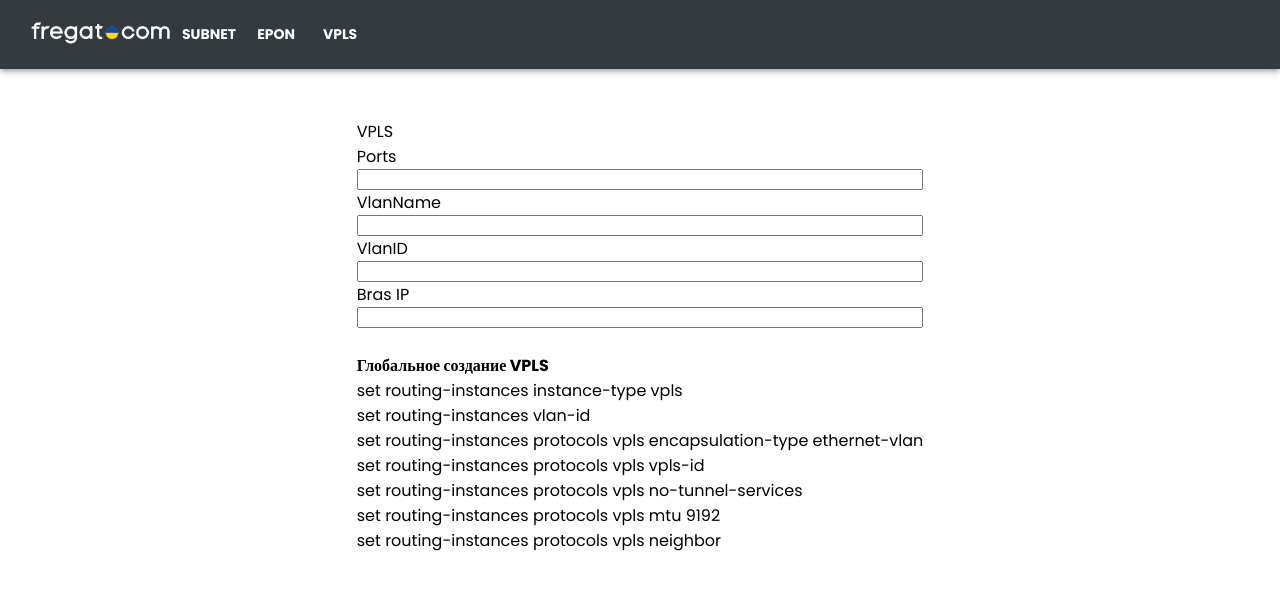
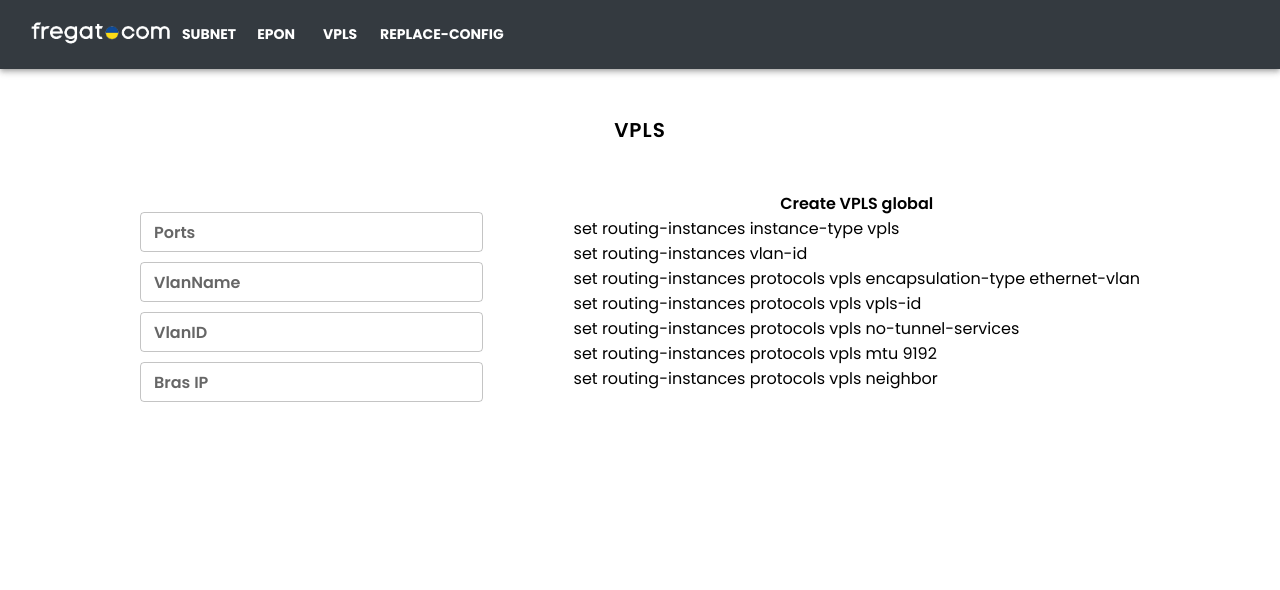
Before and after one commit to Vasstin/fregat-helper, a React (Create React App) app: page /vpls in a window 1280 px wide. Shown: the top 590 px of the page. Built offline with nearby package versions, Linux system fonts and the light colour scheme.

Commit message:
vpls added

```diff
--- a/src/App.js
+++ b/src/App.js
@@ -1,9 +1,9 @@
 import * as React from "react";
 import "./App.css";
 import VplsConfGen from "./VplsConfGen/VplsConfGen";
-import EponConfGen from "./eponConfGen/EponConfGen";
-import SubnetConfGen from "./subnetConfGen/SubnetConfGen";
-import Navigation from "./Navigation/Navigation";
+import EponConfGen from "./EponConfGen/EponConfGen";
+import SubnetConfGen from "./SubnetConfGen/SubnetConfGen";
+import ReplaceSwitchConfig from "./ReplaceSwitchConfig/ReplaceSwitchConfig";
 import { Routes, Route } from "react-router";
 import Layout from "./Layout";
 function App() {
@@ -13,6 +13,7 @@ function App() {
         <Route path="epon" element={<EponConfGen />} />
         <Route path="subnet" element={<SubnetConfGen />} />
         <Route path="vpls" element={<VplsConfGen />} />
+        <Route path="replace-config" element={<ReplaceSwitchConfig />} />
       </Route>
     </Routes>
   );
--- a/src/Layout.js
+++ b/src/Layout.js
@@ -3,7 +3,6 @@ import Navigation from "./Navigation/Navigation";
 import { Outlet } from "react-router";
 import { Box, styled } from "@mui/material";
 import { ThemeProvider, createTheme } from "@mui/material/styles";
-import CssBaseline from "@mui/material/CssBaseline";
 
 const Layout = (props) => {
   const theme = createTheme({
--- a/src/Navigation/Navigation.js
+++ b/src/Navigation/Navigation.js
@@ -13,23 +13,16 @@ import navLogo from "../img/fregg.png";
 import { Link } from "react-router";
 import styled from "@emotion/styled";
 
-const pages = ["Subnet", "Epon", "Vpls"];
+const pages = ["subnet", "epon", "vpls", "replace-config"];
 
 const Navigation = (props) => {
   const [anchorElNav, setAnchorElNav] = React.useState(null);
-  // const [anchorElUser, setAnchorElUser] = React.useState(null);
   const handleOpenNavMenu = (event) => {
     setAnchorElNav(event.currentTarget);
   };
-  // const handleOpenUserMenu = (event) => {
-  //   setAnchorElUser(event.currentTarget);
-  // };
   const handleCloseNavMenu = () => {
     setAnchorElNav(null);
   };
-  // const handleCloseUserMenu = () => {
-  //   setAnchorElUser(null);
-  // };
 
   const CustomAppBar = styled(AppBar)({
     width: "100%",
--- /dev/null
+++ b/src/ReplaceSwitchConfig/ReplaceSwitchConfig.js
@@ -0,0 +1,10 @@
+import { Box } from "@mui/material";
+import React from "react";
+
+const ReplaceSwitchConfig = props => {
+  return(
+    <Box></Box>
+  )
+};
+
+export default ReplaceSwitchConfig;
--- a/src/VplsConfGen/VplsConfGen.js
+++ b/src/VplsConfGen/VplsConfGen.js
@@ -1,7 +1,10 @@
 import React, { useState } from "react";
 import VplsPortConfGen from "./VplsPortConfGen";
+import Typography from "@mui/material/Typography";
+import TextField from "@mui/material/TextField";
+import Box from "@mui/material/Box";
 
-const VplsConfGen = props => {
+const VplsConfGen = (props) => {
   const [portArray, setPortArray] = useState([]);
   const [vlanVpls, setVlanVpls] = useState();
   const [vlanVplsName, setVlanVplsName] = useState();
@@ -9,7 +12,7 @@ const VplsConfGen = props => {
 
   let newArr = [];
   let getVplsVlanPorts = (event) => {
-    let arr = event.target.value.split(" ");
+    let arr = event.split(" ");
     for (let i = 0; i < arr.length; i++) {
       let str = arr[i];
       if (str.slice(0, 2) === "ge" || str.slice(0, 2) === "xe") {
@@ -19,42 +22,87 @@ const VplsConfGen = props => {
     return setPortArray(newArr);
   };
   let getVplsVlanId = (event) => {
-    return setVlanVpls(event.target.value);
+    return setVlanVpls(event);
   };
   let getVplsVlanName = (event) => {
-    return setVlanVplsName(event.target.value);
+    return setVlanVplsName(event);
   };
   let getVplsBrasIp = (event) => {
-    return setVlanVplsBrasIp(event.target.value);
+    return setVlanVplsBrasIp(event);
   };
-  return(
+
+  let nameArray = ["Ports", "VlanName", "VlanID", "Bras IP"];
+
+  let handleChange = (event) => {
+    switch (event.target.name) {
+      case "Ports":
+        getVplsVlanPorts(event.target.value);
+        break;
+      case "VlanName":
+        getVplsVlanName(event.target.value);
+        break;
+      case "VlanID":
+        getVplsVlanId(event.target.value);
+        break;
+      case "Bras IP":
+        getVplsBrasIp(event.target.value);
+        break;
+      default:
+    }
+  };
+  return (
     <div>
-        <p>VPLS</p>
-        <div>
-          <div className="InputBox">
-            <lable for="vplsPort">Ports</lable>
-            <input
-              onChange={(event) => getVplsVlanPorts(event)}
-              id="vplsPort"
-            ></input>
-            <lable for="vplsVlanName">VlanName</lable>
-            <input
-              onChange={(event) => getVplsVlanName(event)}
-              id="vplsVlanName"
-            ></input>
-            <lable for="vplsVlanId">VlanID</lable>
-            <input
-              onChange={(event) => getVplsVlanId(event)}
-              id="vplsVlanId"
-            ></input>
-            <lable for="vplsBrasIp">Bras IP</lable>
-            <input
-              onChange={(event) => getVplsBrasIp(event)}
-              id="vplsBrasIp"
-            ></input>
-          </div>
-          <br></br>
-          <b>Глобальное создание VPLS</b>
+      <Typography
+        variant="h3"
+        sx={{
+          textAlign: "center",
+        }}
+      >
+        VPLS
+      </Typography>
+      <Box
+        sx={{
+          display: "flex",
+          justifyContent: "space-between",
+          width: "1000px",
+        }}
+      >
+        <Box
+          sx={{
+            display: "flex",
+            flexDirection: "column",
+            marginTop: "20px",
+            marginRight: "20px",
+          }}
+        >
+          {nameArray.map((name) => (
+            <TextField
+              sx={{
+                marginBottom: "10px",
+              }}
+              color="primary"
+              name={name}
+              id="outlined-basic"
+              label={name}
+              variant="outlined"
+              size="small"
+              onChange={(event) => handleChange(event)}
+            ></TextField>
+          ))}
+        </Box>
+        <Box
+          sx={{
+            display: "flex",
+            flexDirection: "column",
+          }}
+        >
+          <Typography
+            sx={{
+              textAlign: "center",
+            }}
+          >
+            Create VPLS global
+          </Typography>
           <p>
             set routing-instances {vlanVplsName}
             {vlanVpls} instance-type vpls
@@ -83,7 +131,6 @@ const VplsConfGen = props => {
             set routing-instances {vlanVplsName}
             {vlanVpls} protocols vpls neighbor {vlanVplsBrasIp}
           </p>
-        </div>
           {portArray.map((port) => (
             <VplsPortConfGen
               portArray={port}
@@ -91,8 +138,10 @@ const VplsConfGen = props => {
               vlanVplsName={vlanVplsName}
             ></VplsPortConfGen>
           ))}
+        </Box>
+      </Box>
     </div>
-  )
+  );
 };
 
 export default VplsConfGen;
--- a/src/VplsConfGen/VplsPortConfGen.js
+++ b/src/VplsConfGen/VplsPortConfGen.js
@@ -4,6 +4,7 @@ const VplsPortConfGen = (props) => {
   console.log(props.vlanVpls);
   return (
     <div>
+      <br/>
       <p>set interfaces {props.portArray} unit {props.vlanVpls} description {props.vlanVplsName}{props.vlanVpls}</p>
       <p>set interfaces {props.portArray} unit {props.vlanVpls} encapsulation vlan-vpls</p>
       <p>set interfaces {props.portArray} unit {props.vlanVpls} vlan-id {props.vlanVpls}</p>
--- a/src/eponConfGen/EponConfGen.js
+++ b/src/eponConfGen/EponConfGen.js
@@ -3,12 +3,14 @@ import PppoeConfig from "./PppoeConfig";
 import Typography from "@mui/material/Typography";
 import TextField from "@mui/material/TextField";
 import Box from "@mui/material/Box";
+import Checkbox from "@mui/material/Checkbox";
 
 const EponConfGen = (props) => {
   let [epon, setEpon] = useState(1);
   // const [onuCount, setOnuCount] = useState([]);
   const [onuId, setOnuId] = useState([]);
   const [eponVlan, setEponVlan] = useState(0);
+  const [isFull, setIsFull] = useState();
 
   useEffect(() => {
     switch (epon) {
@@ -66,16 +68,11 @@ const EponConfGen = (props) => {
   }, [epon]);
   let handleEponPort = (event) => {
     setEpon(+event.target.value);
-    console.log(onuId.length)
+    console.log(onuId.length);
     if (onuId.length > 1) {
-      console.log('in first if')
     } else if (onuId.length !== 1) {
-      console.log('in second if')
       setOnuId(Array.from({ length: 64 }));
     }
-    // if(onuId.length <= 1){
-    //   setOnuId(Array.from({ length: 64 }));
-    // }
   };
 
   let getOnuId = (event) => {
@@ -91,9 +88,14 @@ const EponConfGen = (props) => {
         newArr.push(Number(item));
       }
     });
-    console.log(onuId.length + " in getonuid")
     arr[0] === "" ? setOnuId(Array.from({ length: 64 })) : setOnuId(newArr);
   };
+
+  const label = { inputProps: { "aria-label": "Checkbox demo" } };
+  const toggleCheckBox = (event) => {
+    setIsFull(event.target.checked);
+  };
+
   return (
     <div className="CreateConfig">
       <Typography
@@ -107,10 +109,24 @@ const EponConfGen = (props) => {
       <Box
         sx={{
           display: "flex",
-          justifyContent: "space-between",
-          width: "800px",
+          // justifyContent: "space-between",
+          width: "1000px",
         }}
       >
+        <Box
+          sx={{
+            display: "flex",
+            marginRight: '20px',
+            width:'50%'
+          }}
+        >
+          <Box
+            sx={{
+              marginRight: "5px",
+            }}
+          >
+            <Checkbox {...label} onClick={(event) => toggleCheckBox(event)} />
+          </Box>
           <Box
             sx={{
               display: "flex",
@@ -151,6 +167,7 @@ const EponConfGen = (props) => {
               onChange={getOnuId}
             />
           </Box>
+        </Box>
         <div>
           {
             epon === 0 ? (
@@ -162,6 +179,7 @@ const EponConfGen = (props) => {
                   eponVlan={eponVlan}
                   key={index}
                   count={item || index + 1}
+                  fullState={isFull}
                 ></PppoeConfig>
               ))
             )
--- a/src/eponConfGen/PppoeConfig.js
+++ b/src/eponConfGen/PppoeConfig.js
@@ -1,7 +1,7 @@
 import React from "react";
 import "./PppoeConfig.css";
 const Pppoe_config = (props) => {
-  //console.log(props)
+  console.log(props);
   return (
     <div>
       <p>
@@ -12,6 +12,15 @@ const Pppoe_config = (props) => {
       <p>epon onu port 1 ctc vlan mode tag {props.eponVlan}</p>
       <p>epon onu port 1 ctc loopback detect </p>
       <p>epon onu port 1 ctc notify loopback </p>
+      {props.fullState ? (
+        <div>
+          <p>epon onu all-port mac address-table dynamic maximum 2</p>
+          <p>epon onu all-port mac access-group pppoe</p>
+          <p>epon onu all-port storm-control mode 1 threshold 256</p>
+          <p>epon fec enable</p>
+        </div>
+      ) : null}
+
       <p>epon sla upstream pir 640000 cir 12000 </p>
       <p>epon sla downstream pir 640000 cir 12000</p>
       {/* <p>exit</p> */}
--- a/src/index.js
+++ b/src/index.js
@@ -1,7 +1,6 @@
 import React from "react";
 import ReactDOM from "react-dom/client";
-import { BrowserRouter, Routes, Route } from "react-router";
-import Navigation from "./Navigation/Navigation";
+import { BrowserRouter } from "react-router";
 import "./index.css";
 import App from "./App";
 import reportWebVitals from "./reportWebVitals";
--- a/src/subnetConfGen/Config.css
+++ b/src/subnetConfGen/Config.css
@@ -13,5 +13,5 @@ p {
 .Wrapper {
   display: flex;
   justify-content: space-between;
-  width: 800px;
+  width: 1000px;
 }
```
Lines whose indentation alone changed are shown as unchanged.
